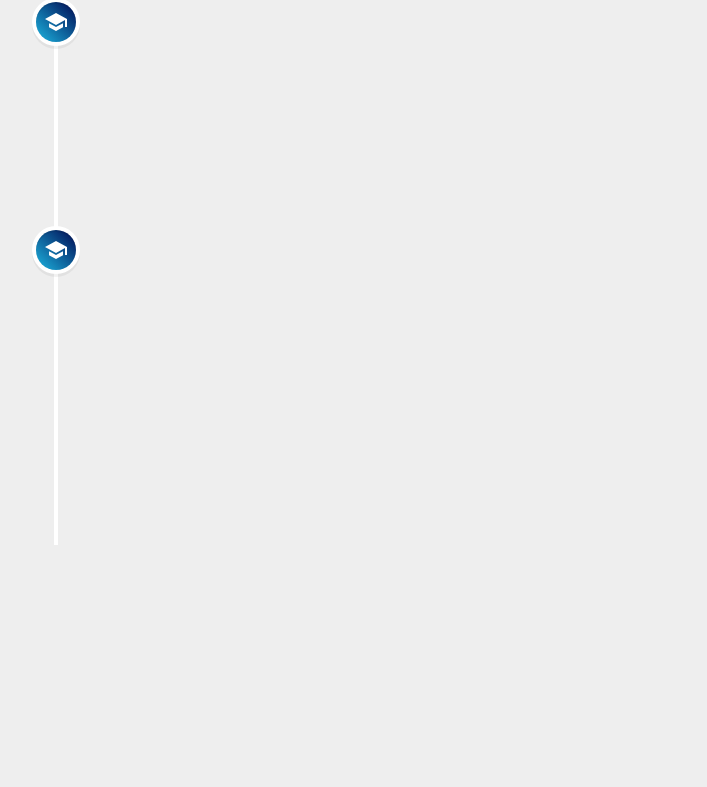
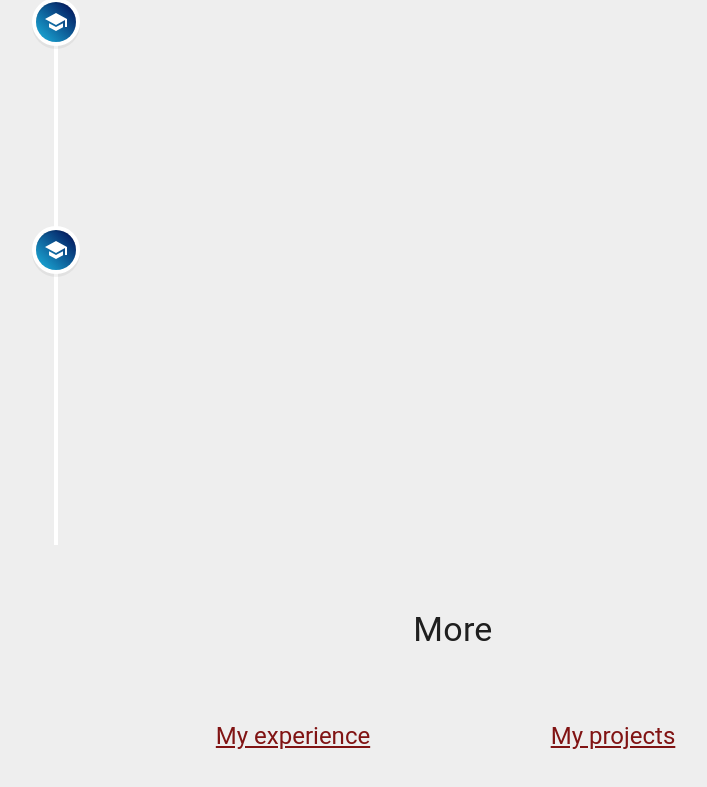
Before and after one commit to katejh/portfolio, a React (Create React App) app: page / in a window 1280 px wide. Shown: the part 1697-2484 px from the top of the page, without its empty margins (187-894 px from the left). Before the commit the page ends 2242 px from the top, so only its background shows below. Built offline with nearby package versions, Linux system fonts and the light colour scheme.

Commit message:
make navbar stick + add exp and projects link to homepage

```diff
--- a/src/components/Header.js
+++ b/src/components/Header.js
@@ -32,10 +32,10 @@ class Header extends React.Component {
         return (
             <Box sx={{ flexGrow: 1 }}>
             <AppBar
-              position="sticky"
+
               sx={{background: "#ffffff"}}
             >
-                <Toolbar>
+                <Toolbar sx={{position: 'sticky'}}>
                     <Typography
                       variant="h5"
                       component="div"
@@ -96,6 +96,7 @@ class Header extends React.Component {
                     </Box>
                 </Drawer>
             </AppBar>
+            <Toolbar />
             </Box>
         );
     }
--- a/src/components/HomePage.js
+++ b/src/components/HomePage.js
@@ -7,6 +7,8 @@ import Typical from 'react-typical';
 import Education from './Education';
 import Skills from './Skills';
 import { techToIconClass, TechToIconDefault } from '../helpers/techToIcon';
+import { Link } from 'react-router-dom';
+import { styled } from '@mui/material/styles';
 
 class HomePage extends React.Component {
     constructor(props) {
@@ -49,6 +51,10 @@ class HomePage extends React.Component {
             />
           </IconButton>
         ));
+
+        const StyledLink = styled(Link)(({theme}) => ({
+          color: theme.palette.primary.main,
+      }));
 
         return (
             <div>
@@ -191,6 +197,53 @@ class HomePage extends React.Component {
                 >
                     <Education education={this.state.education} />
                 </Box>
+                <Box
+                  sx={{
+                    flexGrow: 1,
+                    mt: 8,
+                    display: 'flex',
+                    alignContent: 'center',
+                    justifyContent: 'center'
+                  }}
+                >
+                  <div style={{flexGrow: 1}}>
+                    <div
+                      style={{
+                        display: 'flex',
+                        alignContent: 'center',
+                        justifyContent: 'center',
+                        textAlign: 'center'
+                      }}
+                    >
+                        <Typography variant="h4">More</Typography>
+                    </div>
+                    <Grid
+                      container
+                      sx={{
+                        display: 'flex',
+                        alignContent: 'center',
+                        justifyContent: 'center',
+                        textAlign: 'center',
+                        flexGrow: 2,
+                        height: '100%',
+                        mt: 4
+                      }}
+                    >
+                      <Grid item xs={3} />
+                      <Grid item xs={3}>
+                        <StyledLink to="/experience">
+                          <Typography variant="h5">My experience</Typography>
+                        </StyledLink>
+                      </Grid>
+                      <Grid item xs={3}>
+                        <StyledLink to="/projects">
+                          <Typography variant="h5">My projects</Typography>
+                        </StyledLink>
+                      </Grid>
+                      <Grid item xs={3} />
+                    </Grid>
+                  </div>
+                </Box>
             </div>
         );
     }
```
